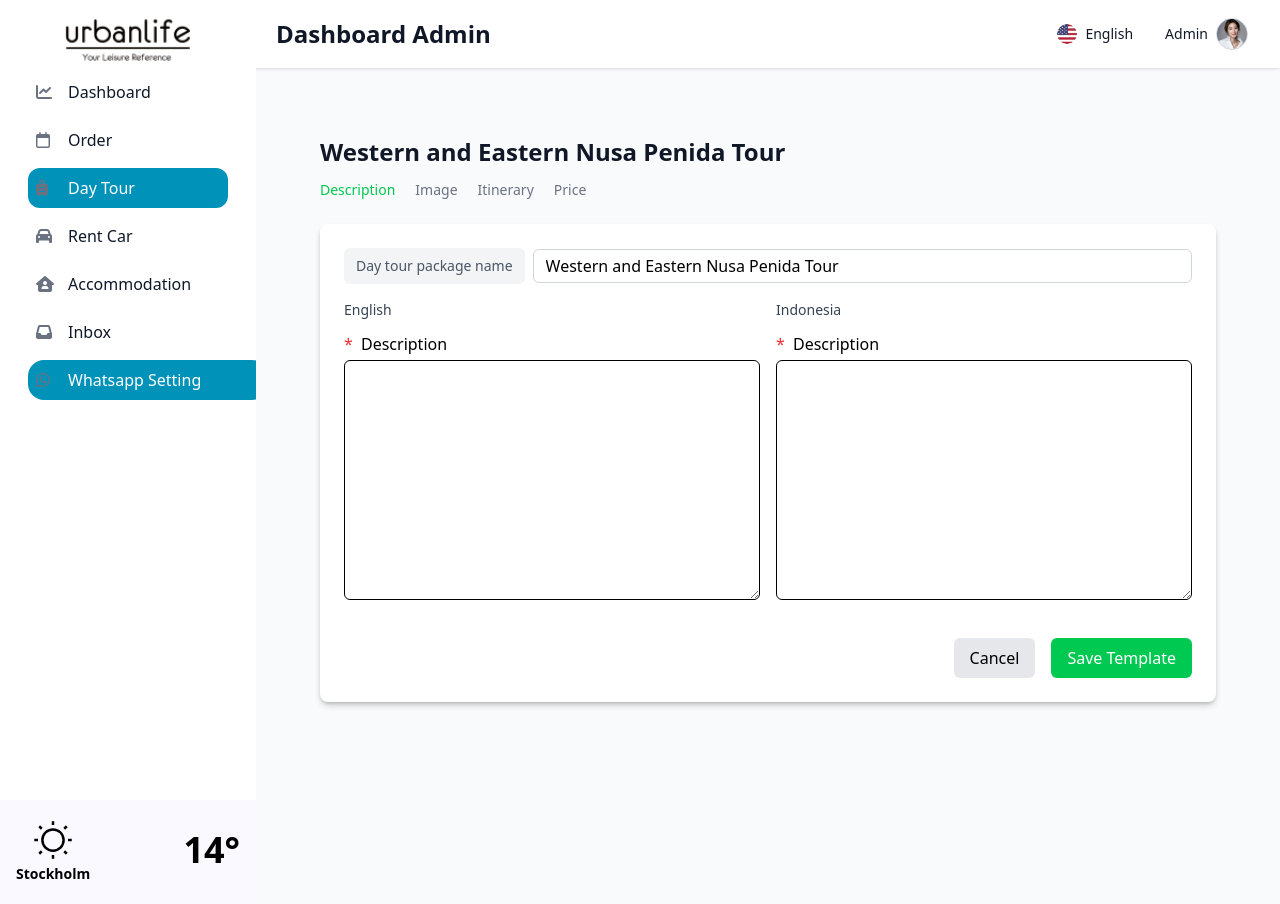
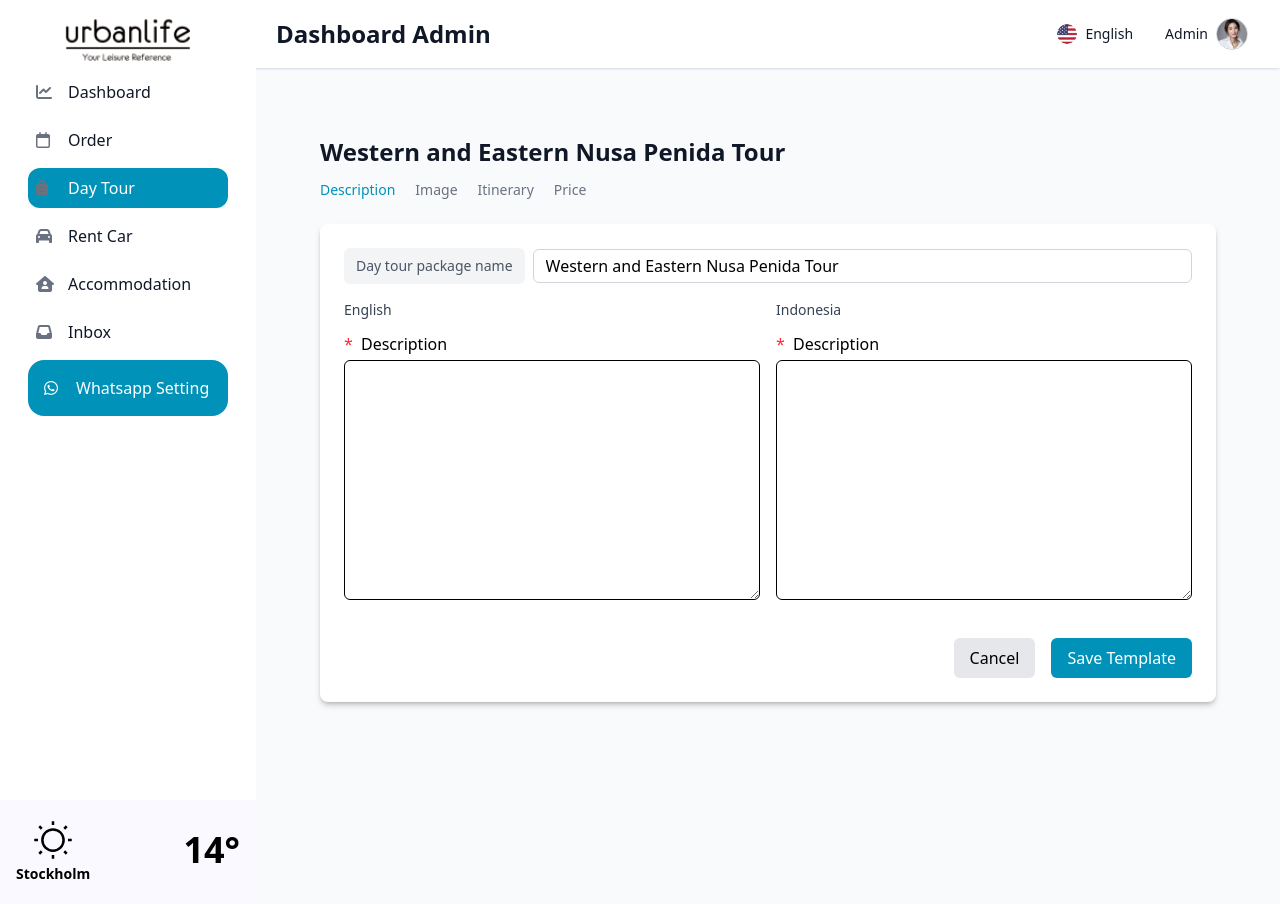
Before and after one commit to myreds12/urbanlife-frontend, a React (Vite) app in the folder urbanlife-frontend/: page /day-tour in a window 1280 px wide. Built offline with nearby package versions, Linux system fonts and the light colour scheme.

Commit message:
style(AdminDashboard): update color scheme and fix styling inconsistencies

```diff
--- a/urbanlife-frontend/src/pages/AdminDashboard/Bar/Bar.tsx
+++ b/urbanlife-frontend/src/pages/AdminDashboard/Bar/Bar.tsx
@@ -1,5 +1,5 @@
-import '../../../styles/Bar/Bar.css';
-import  { useState } from "react";
+import "../../../styles/Bar/Bar.css";
+import { useState } from "react";
 import { NavLink, useLocation } from "react-router-dom";
 
 const Bar = () => {
@@ -213,32 +213,34 @@ const Bar = () => {
                 <span className="ml-3">Inbox</span>
               </NavLink>
             </li>
+
+
             <li>
-              <div className="rounded-2xl bg-cyan-600 text-white w-60 space-y-1">
+              <div className="rounded-2xl bg-cyan-600 text-white w-50 space-y-1 p-2">
                 <NavLink
                   to="/whatsapp-setting"
-                  className={() =>
-                    `flex items-center p-2 rounded-xl transition duration-100 ease-in-out buttonhover ${
-                      location.pathname === "/whatsapp-setting"
-                        ? "bg-white text-green-600"
-                        : "text-white hover:bg-cyan-600 group"
+                  className={({ isActive }) =>
+                    `flex items-center p-2 rounded-full transition duration-100 ease-in-out ${
+                      isActive
+                        ? "bg-white text-cyan-600"
+                        : "text-white hover:bg-cyan-700 hover:text-white"
                     }`
                   }
                 >
-                  <i className="fa-brands fa-whatsapp w-5 text-gray-500 group-hover:text-gray-900"></i>
+                  <i className="fa-brands fa-whatsapp w-5 text-white hover:text-white"></i>
                   <span className="ml-3">Whatsapp Setting</span>
                 </NavLink>
 
                 {/* Show submenu if inside whatsapp section */}
                 {isInWhatsappSection && (
-                  <div className="space-y-1">
+                  <div className="space-y-1 pl-6">
                     <NavLink
                       to="/whatsapp-connect"
                       className={({ isActive }) =>
-                        `block py-2 pr-4 pl-11 rounded-xl font-semibold text-left buttonhover ${
+                        `flex items-center p-2 rounded-full font-semibold text-left transition duration-100 ease-in-out ${
                           isActive
                             ? "bg-white text-cyan-600"
-                            : "text-white hover:bg-green-400 hover:text-white"
+                            : "text-white hover:bg-cyan-700 hover:text-white"
                         }`
                       }
                     >
@@ -247,19 +249,21 @@ const Bar = () => {
                     <NavLink
                       to="/whatsapp-template"
                       className={({ isActive }) =>
-                        `block py-3 pr-4 pl-11 rounded-xl font-semibold text-left buttonhover ${
+                        `flex items-center p-2 block py-2 pr-4 pl-4 rounded-full font-semibold text-left transition duration-500 ease-in-out ${
                           isActive
-                            ? "bg-white text-green-500"
-                            : "text-white hover:bg-green-400 hover:text-white"
+                            ? "bg-white text-cyan-600"
+                            : "text-white hover:bg-cyan-700 hover:text-white"
                         }`
                       }
                     >
-                      Whatsapp Template
+                       Template
                     </NavLink>
                   </div>
                 )}
               </div>
             </li>
+
+
           </ul>
         </div>
 
--- a/urbanlife-frontend/src/pages/AdminDashboard/DayTour/DayTour.tsx
+++ b/urbanlife-frontend/src/pages/AdminDashboard/DayTour/DayTour.tsx
@@ -60,25 +60,25 @@ function DayTour() {
           <h2 className="text-2xl font-semibold text-gray-900 mb-3">Western and Eastern Nusa Penida Tour</h2>
           <div className="text-sm text-gray-500 mb-6 flex space-x-5">
             <span
-              className={`cursor-pointer ${activeSection === 'description' ? 'text-green-500' : 'text-gray-500'} hover:text-green-500 underline-from-left relative`}
+              className={`cursor-pointer ${activeSection === 'description' ? 'text-cyan-600' : 'text-gray-500'} hover:text-cyan-700 underline-from-left relative`}
               onClick={() => moveSection('description')}
             >
               Description
             </span>
             <span
-              className={`cursor-pointer ${activeSection === 'image' ? 'text-green-500' : 'text-gray-500'} hover:text-green-500 underline-from-left relative`}
+              className={`cursor-pointer ${activeSection === 'image' ? 'text-cyan-600' : 'text-gray-500'} hover:text-cyan-700 underline-from-left relative`}
               onClick={() => moveSection('image')}
             >
               Image
             </span>
             <span
-              className={`cursor-pointer ${activeSection === 'itinerary' ? 'text-green-500' : 'text-gray-500'} hover:text-green-500 underline-from-left relative`}
+              className={`cursor-pointer ${activeSection === 'itinerary' ? 'text-cyan-600' : 'text-gray-500'} hover:text-cyan-700 underline-from-left relative`}
               onClick={() => moveSection('itinerary')}
             >
               Itinerary
             </span>
             <span
-              className={`cursor-pointer ${activeSection === 'price' ? 'text-green-500' : 'text-gray-500'} hover:text-green-500 underline-from-left relative`}
+              className={`cursor-pointer ${activeSection === 'price' ? 'text-cyan-600' : 'text-gray-500'} hover:text-cyan-700 underline-from-left relative`}
               onClick={() => moveSection('price')}
             >
               Price
@@ -126,10 +126,10 @@ function DayTour() {
                 </div>
 
                 <div className="flex justify-end space-x-4 mt-8">
-                  <button type="button" className="px-4 py-2 bg-gray-200 rounded-md hover:bg-gray-300">
+                  <button type="button" className="px-4 py-2 bg-gray-200 rounded-md hover:bg-cyan-700">
                     Cancel
                   </button>
-                  <button type="submit" className="px-4 py-2 bg-green-500 text-white rounded-md hover:bg-green-600">
+                  <button type="submit" className="px-4 py-2 bg-cyan-600 text-white rounded-md hover:bg-cyan-700">
                     Save Template
                   </button>
                 </div>
@@ -144,7 +144,7 @@ function DayTour() {
                 <input type="file" accept="image/*" onChange={handlePhotoUpload} className="hidden" id="photoUpload" />
                 <label
                   htmlFor="photoUpload"
-                  className="px-4 py-2 bg-green-500 text-white rounded-md hover:bg-green-600 cursor-pointer"
+                  className="px-4 py-2 bg-cyan-600 text-white rounded-md hover:bg-cyan-700 cursor-pointer"
                 >
                   Add Photo
                 </label>
--- a/urbanlife-frontend/src/styles/Daytour/DayTour.css
+++ b/urbanlife-frontend/src/styles/Daytour/DayTour.css
@@ -5,7 +5,7 @@
   left: 0;
   width: 0;
   height: 2px;
-  background-color: #10b981;
+  background-color: #189AB4;
   transition: width 0.3s ease-in-out;
 }
 
```
Also changed, not shown: urbanlife-frontend/src/components/ceril.jpg (deleted).
